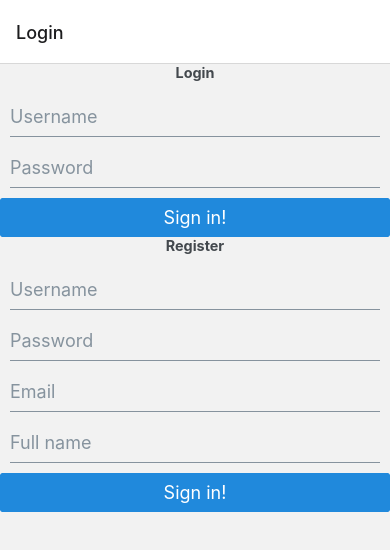
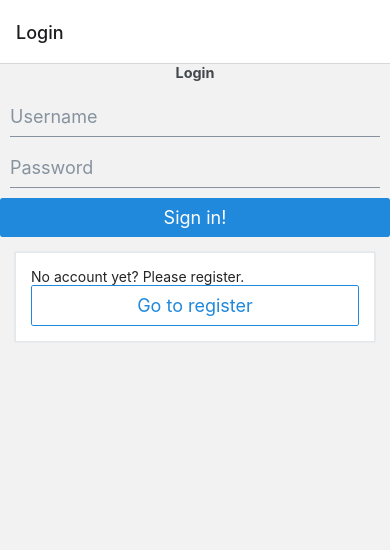
Before and after one commit to JumppanenTomi/Metropolia-WBMA, a React Native app: screen /Login in a window 390 px wide. Shown: the top 550 px of the page. Built offline with nearby package versions, Linux system fonts and the light colour scheme.

Commit message:
week-3 done

```diff
--- a/components/RegisterForm.js
+++ b/components/RegisterForm.js
@@ -1,98 +1,164 @@
 import React from 'react';
 import {useUser} from '../hooks/ApiHooks';
-import {Text, View} from 'react-native';
-import { Button, Card, Input as TextInput} from "@rneui/themed";
 import {Controller, useForm} from 'react-hook-form';
+import {Card, Button, Input} from '@rneui/themed';
 
 const RegisterForm = () => {
-  const {postUser} = useUser();
+  // const {setIsLoggedIn} = useContext(MainContext);
+  // const {postLogin} = useAuthentication();
+  const {postUser, checkUsername} = useUser();
   const {
     control,
+    getValues,
     handleSubmit,
     formState: {errors},
   } = useForm({
-    defaultValues: {username: '', password: '', email: '', full_name: ''},
+    defaultValues: {
+      username: '',
+      password: '',
+      confirmPassword: '',
+      email: '',
+      full_name: '',
+    },
+    mode: 'onBlur',
   });
 
   const register = async (registerData) => {
+    delete registerData.confirmPassword;
     console.log('Registering: ', registerData);
     try {
       const registerResult = await postUser(registerData);
       console.log('registeration result', registerResult);
     } catch (error) {
       console.error('register', error);
+      // TODO: notify user about failed registeration attempt
+    }
+  };
+
+  const checkUser = async (username) => {
+    try {
+      const userAvailable = await checkUsername(username);
+      console.log('checkUser', userAvailable);
+      return userAvailable || 'Username is already taken';
+    } catch (error) {
+      console.error('checkUser', error.message);
     }
   };
 
   return (
-    <View>
-      <Card.Title>Register</Card.Title>
+    <Card>
+      <Card.Title>Registration Form</Card.Title>
       <Controller
-        style={{width: 1000}}
         control={control}
-        rules={{required: true, minLength: 3}}
+        rules={{
+          required: {value: true, message: 'This is required.'},
+          minLength: {
+            value: 3,
+            message: 'Username min length is 3 characters.',
+          },
+          validate: checkUser,
+        }}
         render={({field: {onChange, onBlur, value}}) => (
-          <TextInput
+          <Input
             placeholder="Username"
             onBlur={onBlur}
             onChangeText={onChange}
             value={value}
+            autoCapitalize="none"
+            errorMessage={errors.username && errors.username.message}
           />
         )}
         name="username"
       />
-      {errors.username?.type === 'required' && <Text>is required</Text>}
-      {errors.username?.type === 'minLength' && (
-        <Text>min length is 3 characters</Text>
-      )}
+
       <Controller
         control={control}
-        rules={{required: true, minLength: 5}}
+        rules={{
+          required: {
+            value: true,
+            message: 'min 5 characters, needs one number, one uppercase letter',
+          },
+          pattern: {
+            value: /(?=.*\p{Lu})(?=.*[0-9]).{5,}/u,
+            message: 'min 5 characters, needs one number, one uppercase letter',
+          },
+        }}
         render={({field: {onChange, onBlur, value}}) => (
-          <TextInput
+          <Input
             placeholder="Password"
             onBlur={onBlur}
             onChangeText={onChange}
             value={value}
             secureTextEntry={true}
+            errorMessage={errors.password && errors.password.message}
           />
         )}
         name="password"
       />
-      {errors.password && <Text>Password (min. 5 chars) is required .</Text>}
       <Controller
         control={control}
-        rules={{required: true}}
+        rules={{
+          validate: (value) => {
+            if (value === getValues('password')) {
+              return true;
+            } else {
+              return 'passwords must match';
+            }
+          },
+        }}
         render={({field: {onChange, onBlur, value}}) => (
-          <TextInput
+          <Input
+            placeholder="Confirm password"
+            onBlur={onBlur}
+            onChangeText={onChange}
+            value={value}
+            secureTextEntry={true}
+            errorMessage={
+              errors.confirmPassword && errors.confirmPassword.message
+            }
+          />
+        )}
+        name="confirmPassword"
+      />
+
+      <Controller
+        control={control}
+        rules={{
+          required: {value: true, message: 'email is required'},
+          pattern: {
+            value: /^[a-z0-9.-]{1,64}@[a-z0-9.-]{3,64}/i,
+            message: 'Must be a valid email',
+          },
+        }}
+        render={({field: {onChange, onBlur, value}}) => (
+          <Input
             placeholder="Email"
             onBlur={onBlur}
             onChangeText={onChange}
             value={value}
+            errorMessage={errors.email && errors.email.message}
           />
         )}
         name="email"
       />
-      {errors.email?.type === 'required' && <Text>is required</Text>}
       <Controller
         control={control}
-        rules={{minLength: 3}}
+        rules={{minLength: {value: 3, message: 'must be at least 3 chars'}}}
         render={({field: {onChange, onBlur, value}}) => (
-          <TextInput
+          <Input
             placeholder="Full name"
             onBlur={onBlur}
             onChangeText={onChange}
             value={value}
+            autoCapitalize="words"
+            errorMessage={errors.full_name && errors.full_name.message}
           />
         )}
         name="full_name"
       />
-      {errors.full_name?.type === 'minLength' && (
-        <Text>min length is 3 characters</Text>
-      )}
 
       <Button title="Sign in!" onPress={handleSubmit(register)} />
-    </View>
+    </Card>
   );
 };
 
--- a/hooks/ApiHooks.js
+++ b/hooks/ApiHooks.js
@@ -84,7 +84,16 @@
       throw new Error('postUser: ' + error.message);
     }
   };
-  return {getUserByToken, postUser};
+  const checkUsername = async (username) => {
+    try {
+      const result = await doFetch(baseUrl + 'users/username/' + username);
+      return result.available;
+    } catch (error) {
+      throw new Error('checkUsername: ' + error.message);
+    }
+  };
+
+  return {getUserByToken, postUser, checkUsername};
 };
 
 const useTag = () => {
--- a/views/Login.js
+++ b/views/Login.js
@@ -1,5 +1,6 @@
-import React, {useContext, useEffect} from 'react';
-import { Keyboard, KeyboardAvoidingView, Platform, TouchableOpacity} from 'react-native';
+import React, { useContext, useEffect, useState } from "react";
+import { Keyboard, KeyboardAvoidingView, Platform, ScrollView, TouchableOpacity } from "react-native";
+import {Card, Text, Button} from "@rneui/themed";
 import PropTypes from 'prop-types';
 import {MainContext} from '../contexts/MainContext';
 import AsyncStorage from '@react-native-async-storage/async-storage';
@@ -10,6 +11,7 @@
 const Login = ({navigation}) => {
   const {setIsLoggedIn, setUser} = useContext(MainContext);
   const {getUserByToken} = useUser();
+  const [toggleForm, setToggleForm] = useState(true);
 
   const checkToken = async () => {
     try {
@@ -30,14 +32,25 @@
   }, []);
 
   return (
-    <TouchableOpacity onPress={() => Keyboard.dismiss()} activeOpacity={1}>
-      <KeyboardAvoidingView
-        behavior={Platform.OS === 'ios' ? 'padding' : 'height'}
-      >
-        <LoginForm />
-        <RegisterForm />
-      </KeyboardAvoidingView>
-    </TouchableOpacity>
+    <ScrollView>
+      <TouchableOpacity onPress={() => Keyboard.dismiss()} activeOpacity={1}>
+        {toggleForm ? <LoginForm /> : <RegisterForm />}
+        <Card>
+          <Text>
+            {toggleForm
+              ? 'No account yet? Please register.'
+              : 'Already have an account? Please login.'}
+          </Text>
+          <Button
+            type="outline"
+            title={toggleForm ? 'Go to register' : 'Go to login'}
+            onPress={() => {
+              setToggleForm(!toggleForm);
+            }}
+          />
+        </Card>
+      </TouchableOpacity>
+    </ScrollView>
   );
 };
 
```
